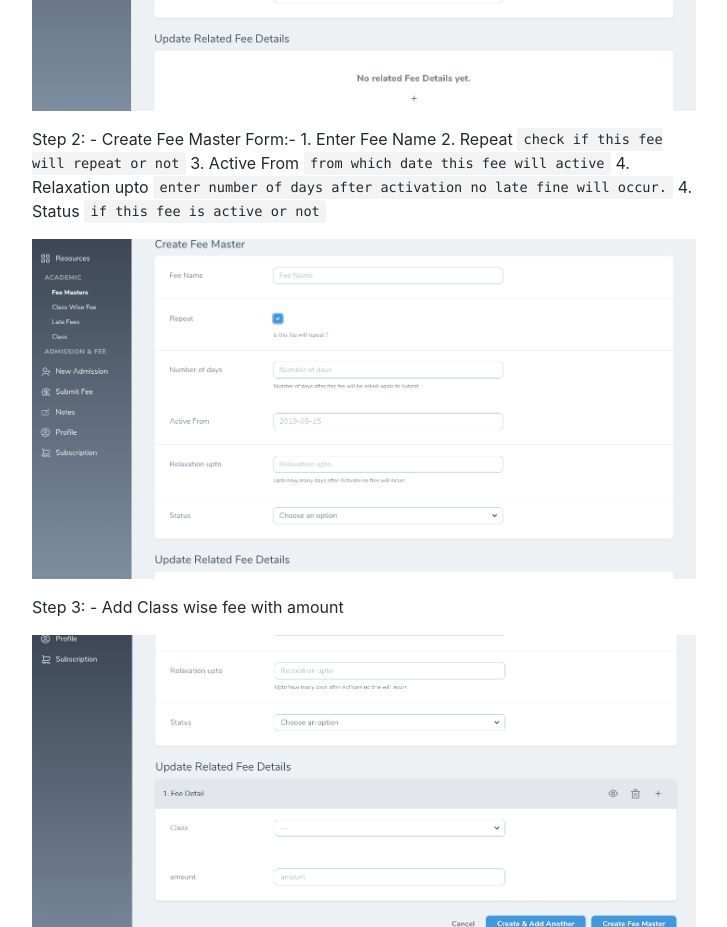
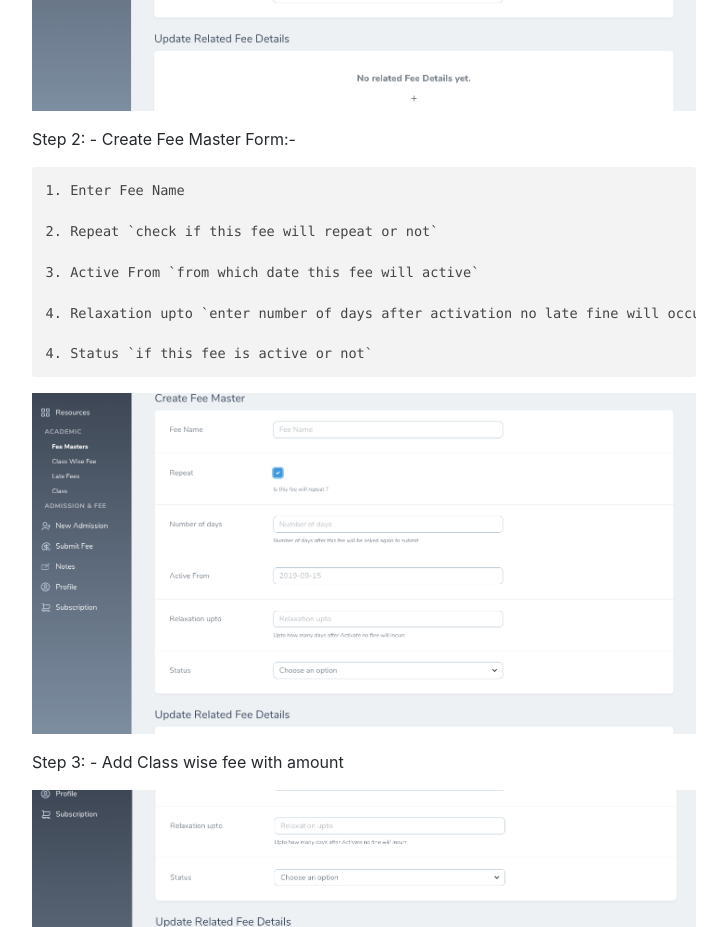
Before and after one commit to forvidya/docs, a plain HTML site: page docs/doc1.html in a window 1280 px wide. Shown: the part 2060-2987 px from the top of the page, without its empty margins (276-1003 px from the left). Drawn offline with nearby package versions, Linux system fonts and the light colour scheme.

Commit message:
Deploy website
Deploy website version based on 0519c98b16856d716e83e89810f2bea21422bc96

```diff
--- a/docs/doc1.html
+++ b/docs/doc1.html
@@ -72,12 +72,17 @@
 <h3><a class="anchor" aria-hidden="true" id="create-new-fee"></a><a href="#create-new-fee" aria-hidden="true" class="hash-link"><svg class="hash-link-icon" aria-hidden="true" height="16" version="1.1" viewBox="0 0 16 16" width="16"><path fill-rule="evenodd" d="M4 9h1v1H4c-1.5 0-3-1.69-3-3.5S2.55 3 4 3h4c1.45 0 3 1.69 3 3.5 0 1.41-.91 2.72-2 3.25V8.59c.58-.45 1-1.27 1-2.09C10 5.22 8.98 4 8 4H4c-.98 0-2 1.22-2 2.5S3 9 4 9zm9-3h-1v1h1c1 0 2 1.22 2 2.5S13.98 12 13 12H9c-.98 0-2-1.22-2-2.5 0-.83.42-1.64 1-2.09V6.25c-1.09.53-2 1.84-2 3.25C6 11.31 7.55 13 9 13h4c1.45 0 3-1.69 3-3.5S14.5 6 13 6z"></path></svg></a>Create New Fee</h3>
 <p>Step 1: - Visit Fee Master Page, and click on <code>Create Fee Master</code> button.</p>
 <p><img src="/docs/img/create_fee_master.png"></p>
-<p>Step 2: - Create Fee Master Form:-
-1. Enter Fee Name
-2. Repeat <code>check if this fee will repeat or not</code>
-3. Active From <code>from which date this fee will active</code>
-4. Relaxation upto <code>enter number of days after activation no late fine will occur.</code>
-4. Status <code>if this fee is active or not</code></p>
+<p>Step 2: - Create Fee Master Form:-</p>
+<pre><code class="hljs">1. Enter Fee Name
+
+2. Repeat `check if this fee will repeat or not`
+
+3. Active From `from which date this fee will active`
+
+4. Relaxation upto `enter number of days after activation no late fine will occur.`
+
+4. Status `if this fee is active or not`
+</code></pre>
 <p><img src="/docs/img/create_class_form_repeat.png"></p>
 <p>Step 3: - Add Class wise fee with amount</p>
 <p><img src="/docs/img/select_class.png"></p>
```
Also changed, not shown: docs/doc1/index.html (+11 -6 lines).
